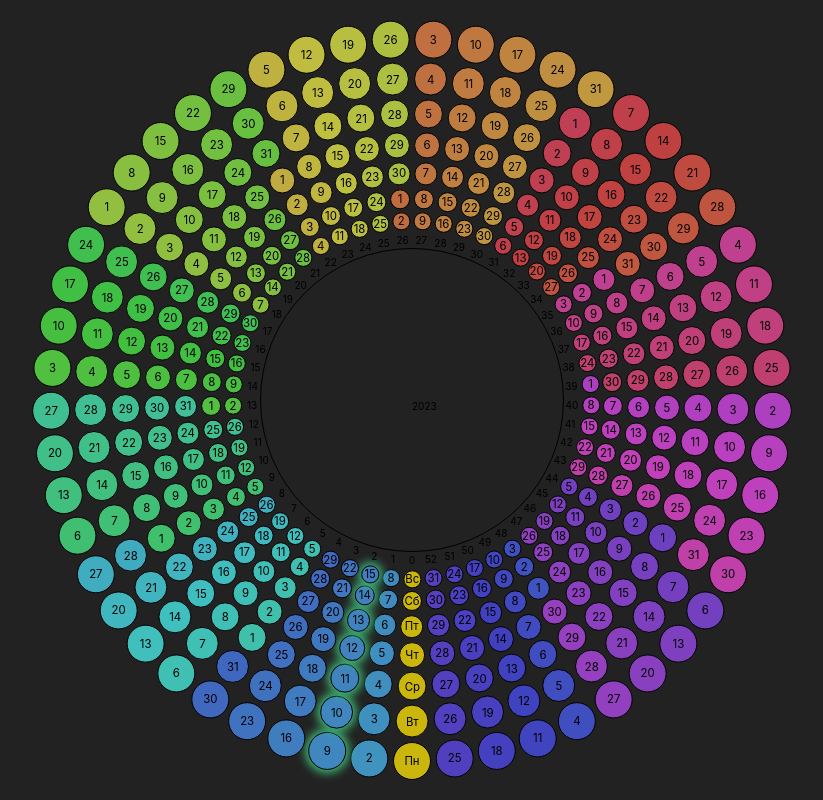
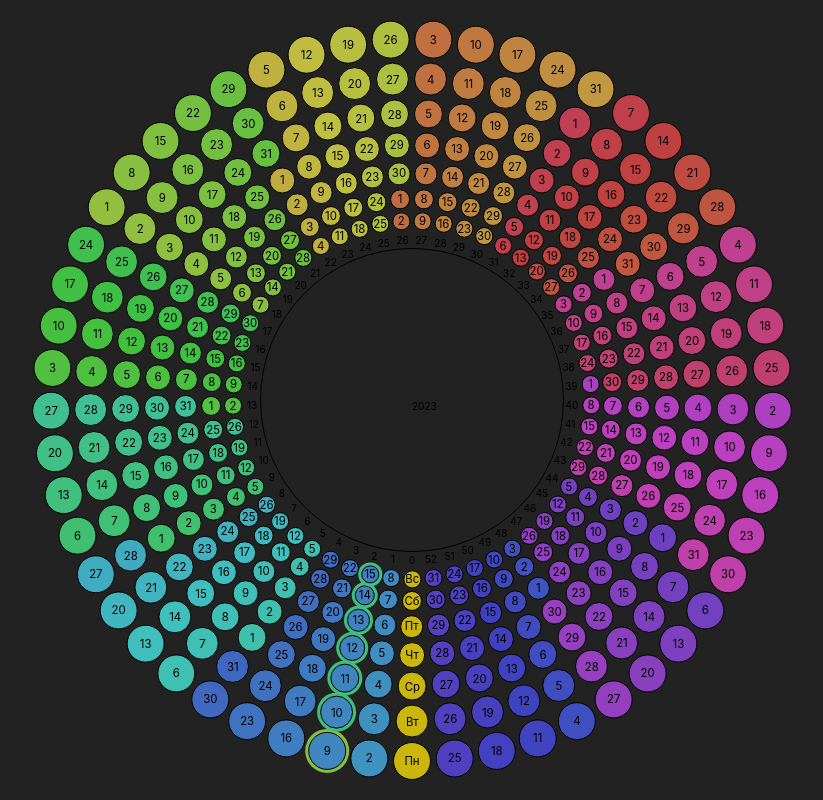
Before and after one commit to MrBlunderovich/calendar, a React (Create React App) app: page / in a window 1280 px wide. Shown: the whole page, without its empty margins (228-1051 px from the left). Built offline with nearby package versions, Linux system fonts and the light colour scheme.

Commit message:
Highlight current day

```diff
--- a/src/Day.jsx
+++ b/src/Day.jsx
@@ -1,4 +1,4 @@
-import { isSameWeek } from "date-fns";
+import { isSameWeek, isToday } from "date-fns";
 
 const Day = (props) => {
   const firstDayOfYear = new Date(props.firstDayOfYear);
@@ -55,30 +55,15 @@ const Day = (props) => {
   ] */
   //console.log(thisDay);
   function isCurrentWeek() {
-    //if today is THE year and THE week
-    //return classname corresponding to highlighting css
-    /* if (isSameWeek(new Date(), thisDate, { weekStartsOn: 1 })) {
-      console.log(thisDate);
-      console.log("MATCH");
-      return "current-week";
-    } else {
-      return "";
-    } */
     if (isSameWeek(new Date(), thisDate, { weekStartsOn: 1 })) {
       return true;
     } else {
       return false;
     }
-
-    //const today = new Date()
-    //const todayWeekNumber =
   }
 
   function getDayOfWeek(weekNumber, dayOfWeek) {
     const dayNames = ["Пн", "Вт", "Ср", "Чт", "Пт", "Сб", "Вс"];
-    /* const thisDate = props.firstDayOfYear.setDate(
-      props.firstDayOfYear.getDate() + dayOfYearNumber - 1
-    ); */
     if (weekNumber === 0) {
       return dayNames[dayOfWeek - 1];
     } else {
@@ -89,6 +74,16 @@ const Day = (props) => {
       }
     }
   }
+  function constructBoxShadow() {
+    if (!isCurrentWeek()) {
+      return "none";
+    } else if (isToday(thisDate)) {
+      return `0 0 0px 3px ${getDayColor(-120)}`;
+    } else if (isCurrentWeek()) {
+      return `0 0 0px 3px ${getDayColor(-60)}`;
+    }
+  }
+
   return (
     <div
       className={`Day flex-center day${props.index} ${isCurrentWeek()}`}
@@ -97,9 +92,7 @@ const Day = (props) => {
       style={{
         transform: `rotate(-${props.angle + 180}deg)`,
         backgroundColor: getDayColor(),
-        boxShadow: isCurrentWeek()
-          ? `0 0 10px 3px ${getDayColor(-60)}`
-          : "none",
+        boxShadow: constructBoxShadow(),
       }}
     >
       {getDayOfWeek(props.weekNumber, props.index)}
```
